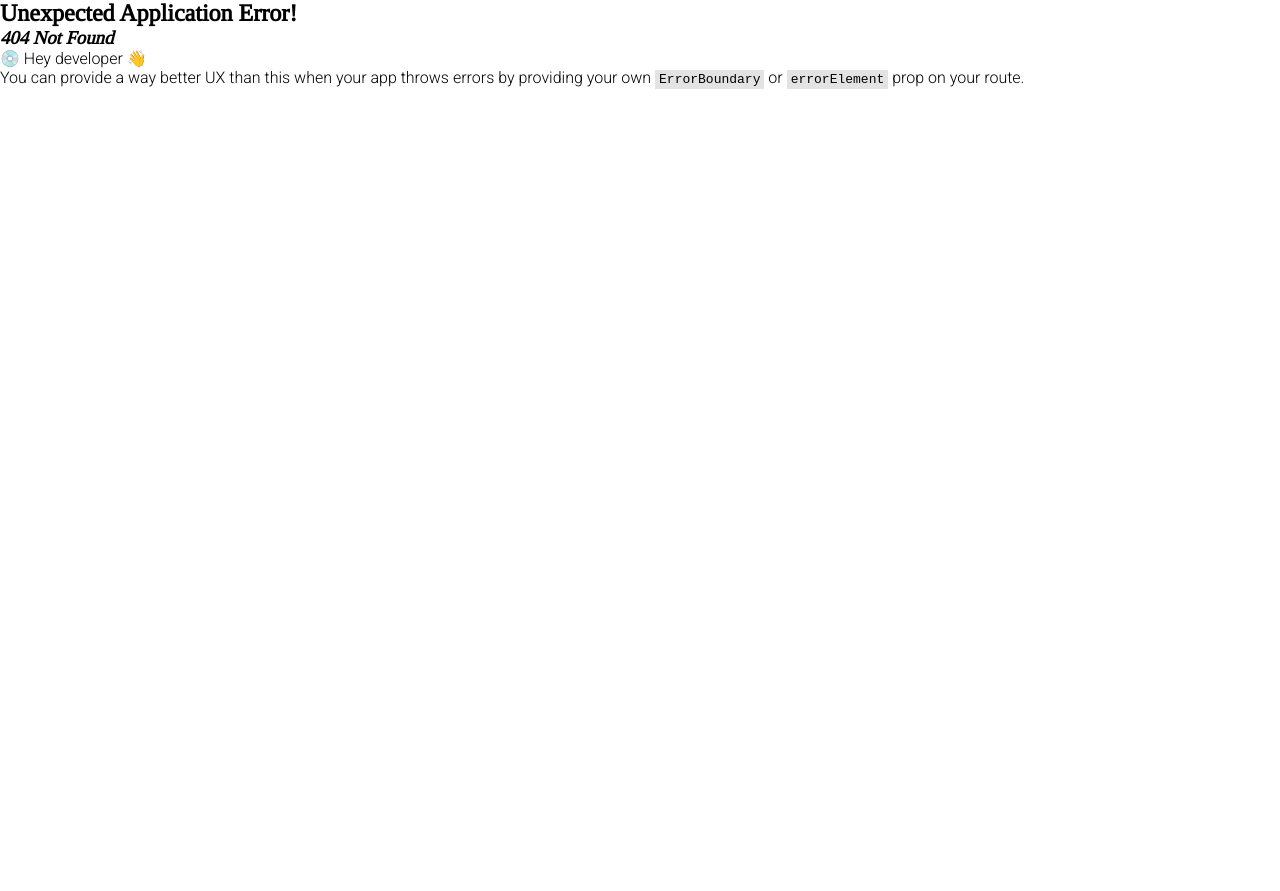
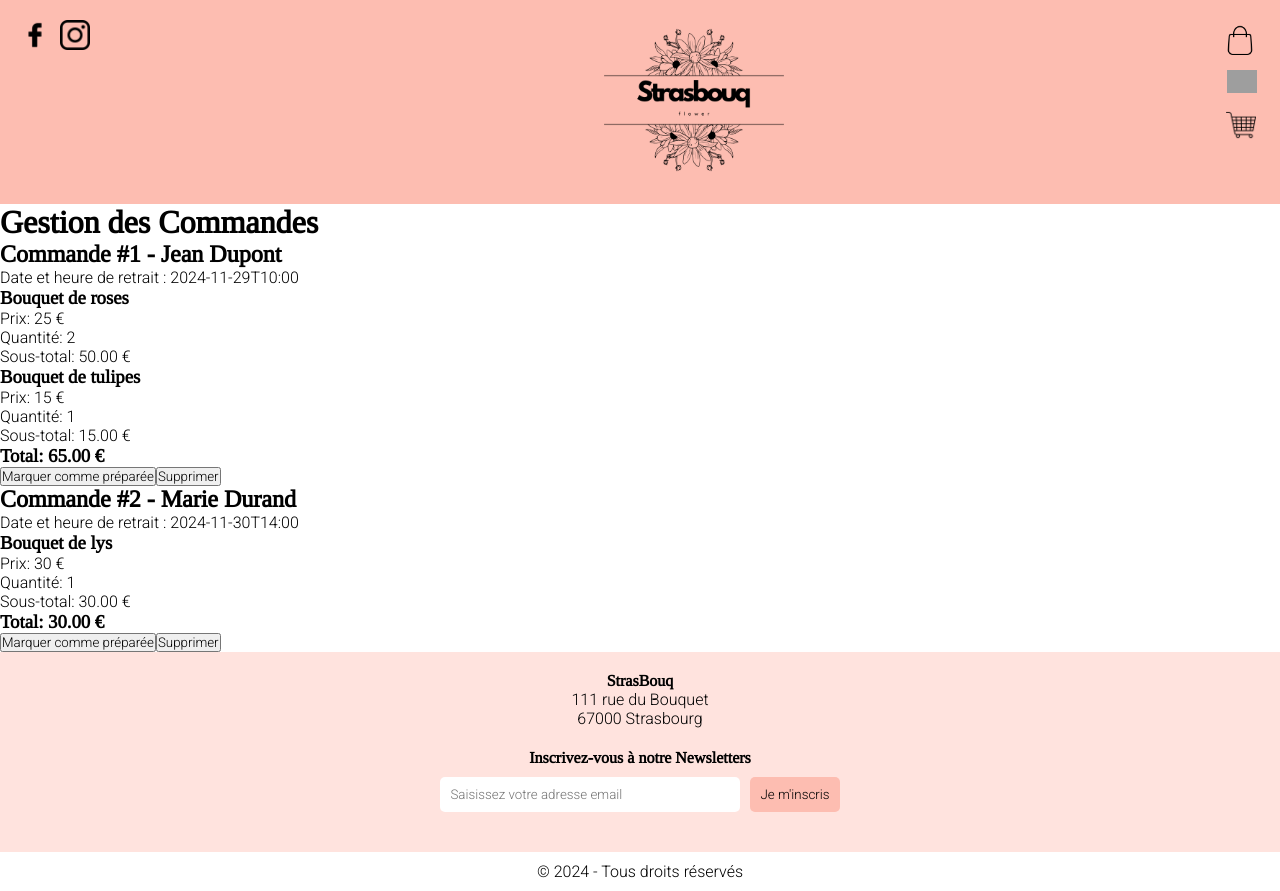
Before and after one commit to WildCodeSchool-2024-09/js-remote-orange-P2-strasbouq, a React (Vite) app in the folder client/: page /admin in a window 1280 px wide. Before the commit this address had no page. Before the commit the page ends 800 px from the top, so only its background shows below. Built offline with nearby package versions, Linux system fonts and the light colour scheme; grey boxes are pictures that could not be loaded.

Commit message:
ajout de la page admin

```diff
--- a/client/src/main.tsx
+++ b/client/src/main.tsx
@@ -6,6 +6,7 @@ import { CartProvider } from "./CartContext";
 import Favoris from "./pages/Favoris";
 import Shop from "./pages/Shop";
 import Panier from "./pages/panier";
+import Admin from "./pages/Admin";
 
 const router = createBrowserRouter([
   {
@@ -24,6 +25,10 @@ const router = createBrowserRouter([
     path: "/panier",
     element: <Panier />,
   },
+  {
+    path: "/admin",
+    element: <Admin />,
+  },
 ]);
 
 const rootElement = document.getElementById("root");
--- a/client/src/pages/Admin.tsx
+++ b/client/src/pages/Admin.tsx
@@ -0,0 +1,99 @@
+import Footer from "../Footer/Footer";
+import Header from "../Header/Header";
+
+interface Item {
+  id: number;
+  nom: string;
+  prix: number;
+  quantity: number;
+}
+
+interface Order {
+  id: number;
+  lastName: string;
+  firstName: string;
+  pickupDateTime: string;
+  items: Item[];
+}
+
+const Admin = () => {
+  const orders: Order[] = [
+    {
+      id: 1,
+      lastName: "Dupont",
+      firstName: "Jean",
+      pickupDateTime: "2024-11-29T10:00",
+      items: [
+        { id: 101, nom: "Bouquet de roses", prix: 25, quantity: 2 },
+        { id: 102, nom: "Bouquet de tulipes", prix: 15, quantity: 1 },
+      ],
+    },
+    {
+      id: 2,
+      lastName: "Durand",
+      firstName: "Marie",
+      pickupDateTime: "2024-11-30T14:00",
+      items: [{ id: 103, nom: "Bouquet de lys", prix: 30, quantity: 1 }],
+    },
+  ];
+
+  const calculateTotal = (items: Item[]): number =>
+    items.reduce(
+      (acc: number, item: Item) => acc + item.prix * item.quantity,
+      0
+    );
+
+  return (
+    <div>
+      <Header />
+      <div className="admin">
+        <h1>Gestion des Commandes</h1>
+
+        {orders.length === 0 ? (
+          <p>Aucune commande en cours.</p>
+        ) : (
+          <div className="commandes">
+            {orders.map((order) => (
+              <div key={order.id} className="commande">
+                <h2>
+                  Commande #{order.id} - {order.firstName} {order.lastName}
+                </h2>
+                <p>Date et heure de retrait : {order.pickupDateTime}</p>
+                <div className="items">
+                  {order.items.map((item) => (
+                    <div key={item.id} className="item">
+                      <h3>{item.nom}</h3>
+                      <p>Prix: {item.prix} €</p>
+                      <p>Quantité: {item.quantity}</p>
+                      <p>
+                        Sous-total: {(item.prix * item.quantity).toFixed(2)} €
+                      </p>
+                    </div>
+                  ))}
+                </div>
+                <h3>Total: {calculateTotal(order.items).toFixed(2)} €</h3>
+                <button
+                  type="button"
+                  onClick={() =>
+                    console.log("Marquer comme préparée", order.id)
+                  }
+                >
+                  Marquer comme préparée
+                </button>
+                <button
+                  type="button"
+                  onClick={() => console.log("Supprimer commande", order.id)}
+                >
+                  Supprimer
+                </button>
+              </div>
+            ))}
+          </div>
+        )}
+      </div>
+      <Footer />
+    </div>
+  );
+};
+
+export default Admin;
```
